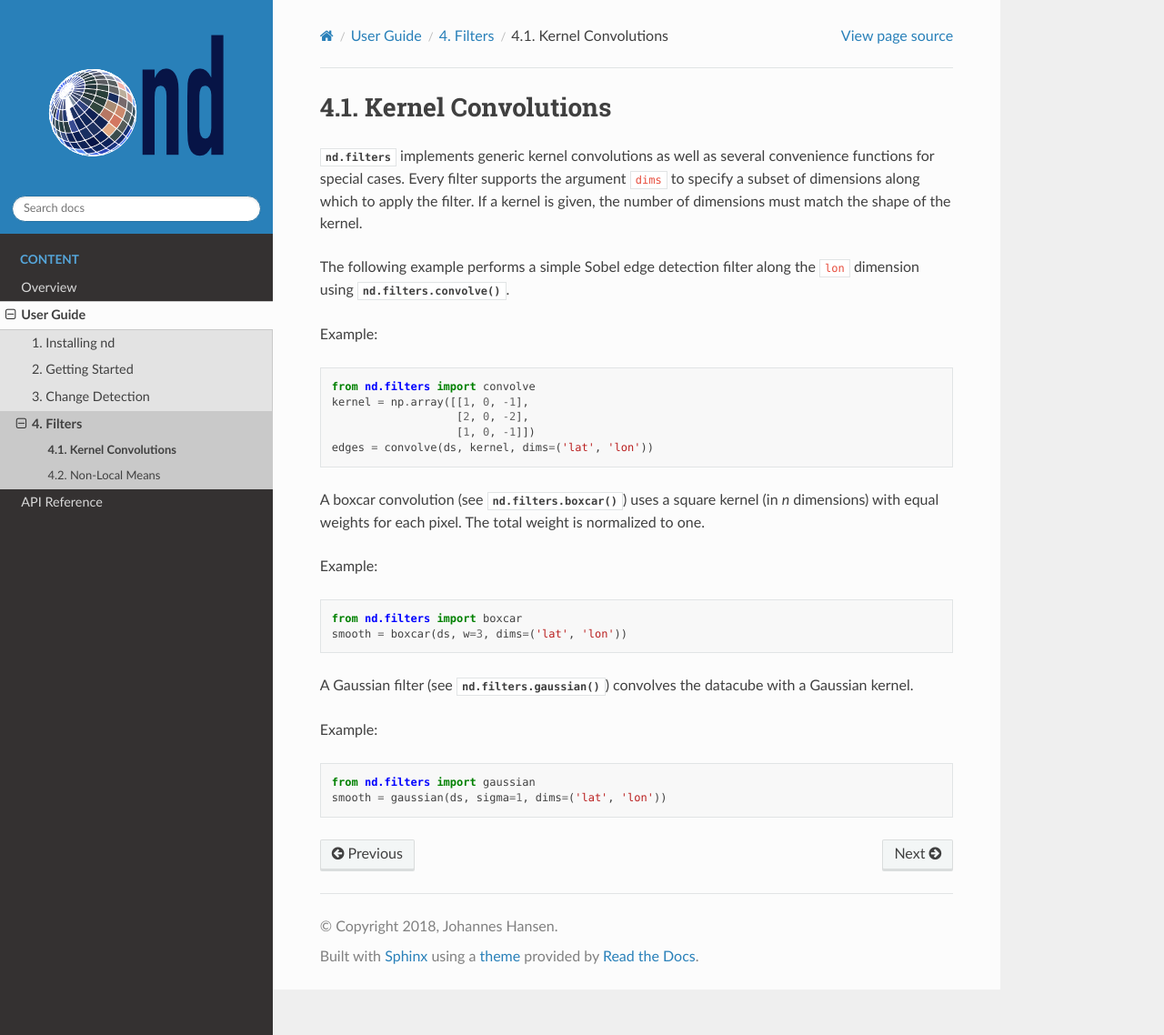
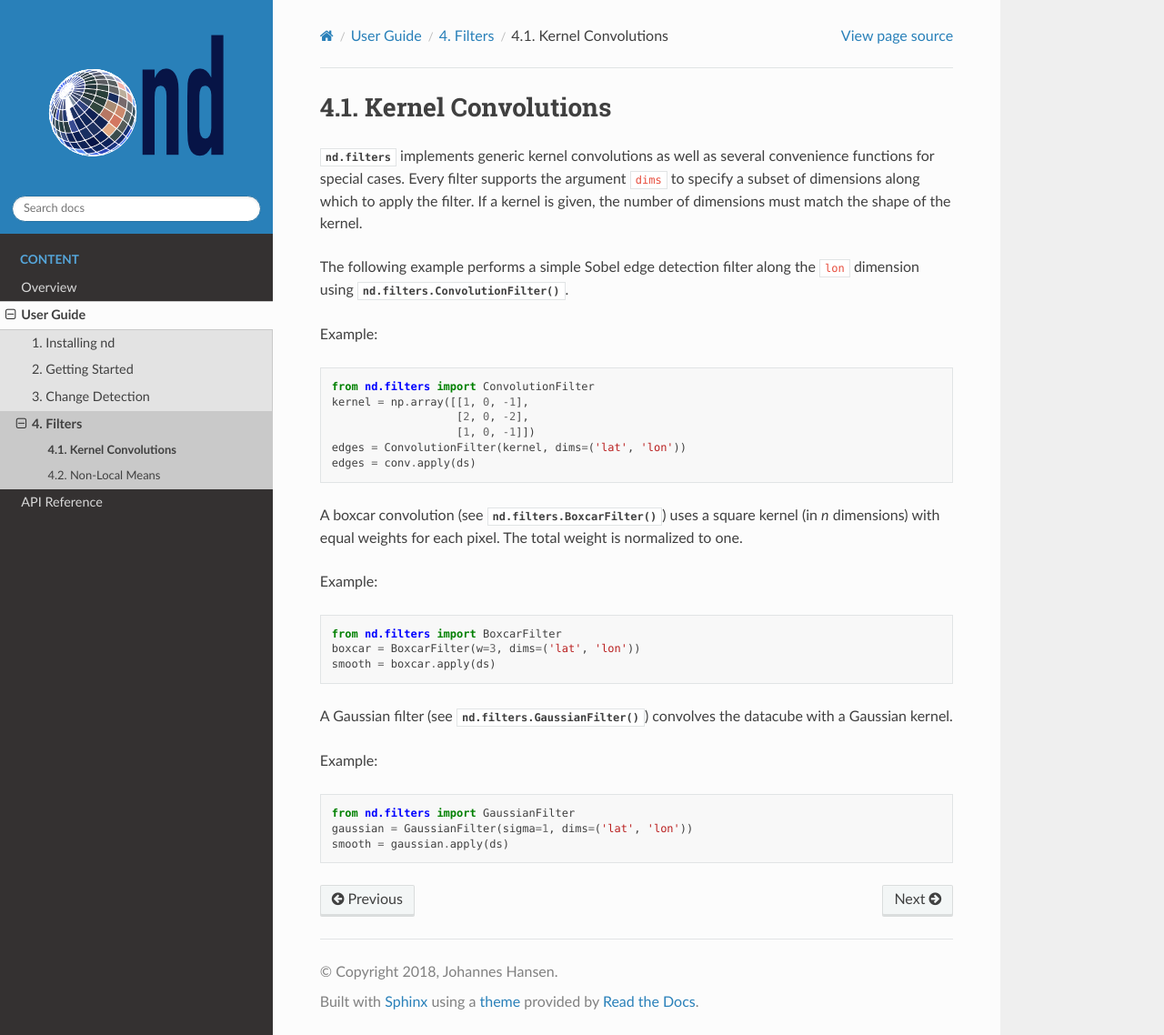
Before and after one commit to jnhansen/nd, a Sphinx documentation site: the page built from doc/filters/convolutions.rst, in a window 1280 px wide and 1138 px high. Shown: the whole window at 91% size. Built offline with Sphinx 7.4.7 and the Read the Docs theme 2.0.0, drawn with Linux system fonts in a browser that asks for light colours; the version number could not be read and is left out.

Commit message:
switch to class notation for filters

```diff
--- a/doc/filters/convolutions.rst
+++ b/doc/filters/convolutions.rst
@@ -7,27 +7,30 @@ Kernel Convolutions
 :mod:`nd.filters` implements generic kernel convolutions as well as several convenience functions
 for special cases. Every filter supports the argument ``dims`` to specify a subset of dimensions along which to apply the filter. If a kernel is given, the number of dimensions must match the shape of the kernel.
 
-The following example performs a simple Sobel edge detection filter along the ``lon`` dimension using :meth:`nd.filters.convolve`.
+The following example performs a simple Sobel edge detection filter along the ``lon`` dimension using :meth:`nd.filters.ConvolutionFilter`.
 
 Example::
 
-   from nd.filters import convolve
+   from nd.filters import ConvolutionFilter
    kernel = np.array([[1, 0, -1],
                       [2, 0, -2],
                       [1, 0, -1]])
-   edges = convolve(ds, kernel, dims=('lat', 'lon'))
+   edges = ConvolutionFilter(kernel, dims=('lat', 'lon'))
+   edges = conv.apply(ds)
 
-A boxcar convolution (see :meth:`nd.filters.boxcar`) uses a square kernel (in `n` dimensions) with equal weights for each pixel. The total weight is normalized to one.
+A boxcar convolution (see :meth:`nd.filters.BoxcarFilter`) uses a square kernel (in `n` dimensions) with equal weights for each pixel. The total weight is normalized to one.
 
 Example::
 
-   from nd.filters import boxcar
-   smooth = boxcar(ds, w=3, dims=('lat', 'lon'))
+   from nd.filters import BoxcarFilter
+   boxcar = BoxcarFilter(w=3, dims=('lat', 'lon'))
+   smooth = boxcar.apply(ds)
 
 
-A Gaussian filter (see :meth:`nd.filters.gaussian`) convolves the datacube with a Gaussian kernel.
+A Gaussian filter (see :meth:`nd.filters.GaussianFilter`) convolves the datacube with a Gaussian kernel.
 
 Example::
 
-   from nd.filters import gaussian
-   smooth = gaussian(ds, sigma=1, dims=('lat', 'lon'))
+   from nd.filters import GaussianFilter
+   gaussian = GaussianFilter(sigma=1, dims=('lat', 'lon'))
+   smooth = gaussian.apply(ds)
```
Also changed, not shown: doc/filters/nlmeans.rst (+5 -4 lines).
